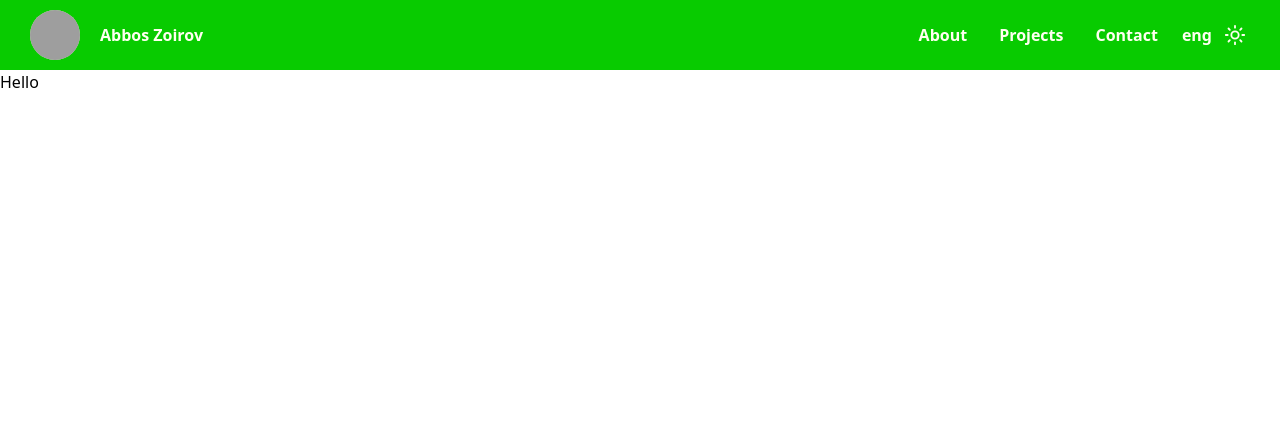
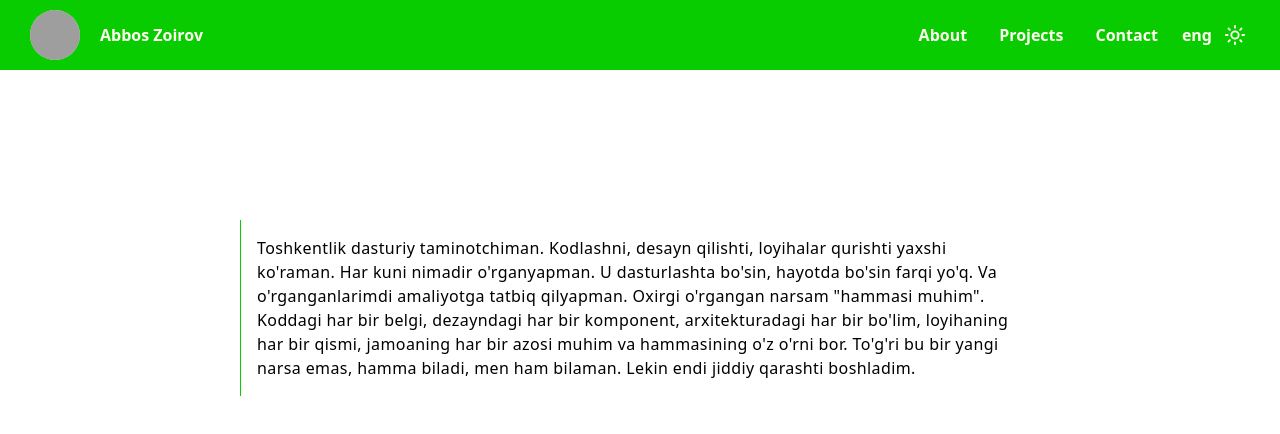
Before and after one commit to zoirovdev/portfolio, a React (Vite) app: page / in a window 1280 px wide. Shown: the top 434 px of the page. Built offline with nearby package versions, Linux system fonts and the light colour scheme; grey boxes are pictures that could not be loaded.

Commit message:
Add about me text

```diff
--- a/src/pages/About.jsx
+++ b/src/pages/About.jsx
@@ -4,8 +4,20 @@
 
 const About = () => {
   return (
-    <div>
-      Hello
+    <div className="flex flex-col justify-center items-center">
+      <div className="w-[800px] mt-[150px]">
+        <p className="font-medium font-stretch-semi-expanded tracking-wide
+	  border-l border-[#08CB00] p-4">
+	Toshkentlik dasturiy taminotchiman. Kodlashni, desayn qilishti,
+	loyihalar qurishti yaxshi ko'raman. Har kuni nimadir o'rganyapman.
+	U dasturlashta bo'sin, hayotda bo'sin farqi yo'q.  Va o'rganganlarimdi
+	amaliyotga tatbiq qilyapman. Oxirgi o'rgangan narsam "hammasi muhim".
+	Koddagi har bir belgi, dezayndagi har bir komponent, arxitekturadagi har bir bo'lim,
+	loyihaning har bir qismi, jamoaning har bir azosi muhim va hammasining o'z o'rni bor.
+	To'g'ri bu bir yangi narsa emas, hamma biladi, men ham bilaman. Lekin
+	endi jiddiy qarashti boshladim.
+        </p>
+      </div>
     </div>
   )
 }
```
